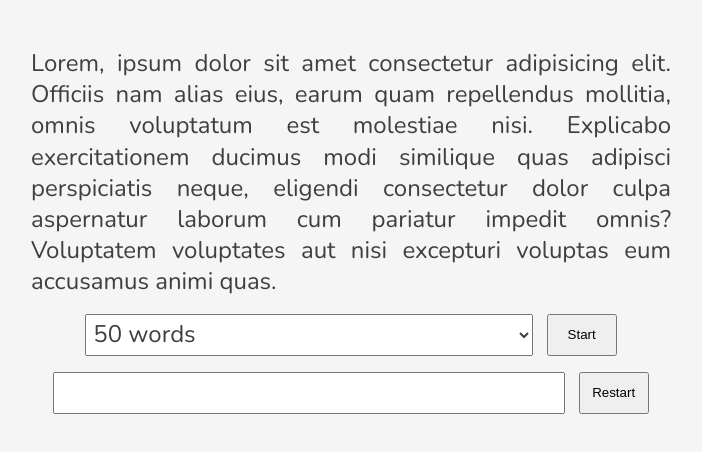
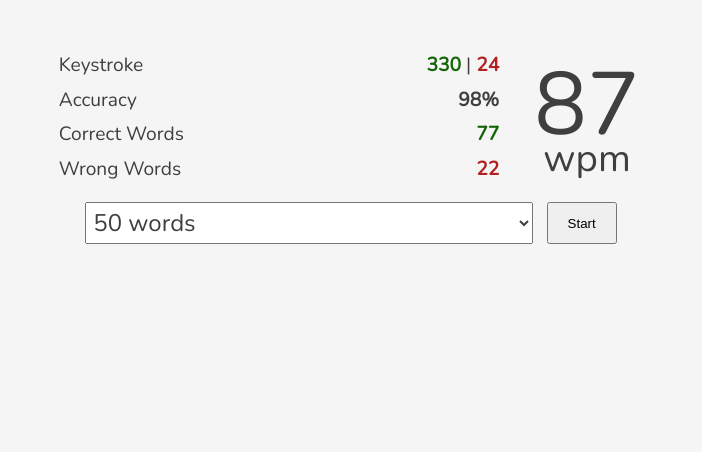
Before and after one commit to nicofzzn/typemaster, a React (Create React App) app: page / in a window 1280 px wide. Shown: the top 452 px of the page, without its empty margins (289-991 px from the left). Built offline with nearby package versions, Linux system fonts and the light colour scheme.

Commit message:
add Result component

```diff
--- a/src/App.tsx
+++ b/src/App.tsx
@@ -3,6 +3,7 @@ import styled from 'styled-components'
 import { StartButton } from './components/StartButton'
 import { Words } from './components/Words'
 import { TypeBox } from './components/TypeBox'
+import { Result } from './components/Result'
 
 const Container = styled.div`
   margin: 0 25%;
@@ -13,9 +14,10 @@ function App() {
   return (
     <div className='App'>
       <Container>
-        <Words />
+        {/* <Words /> */}
+        <Result />
         <StartButton />
-        <TypeBox />
+        {/* <TypeBox /> */}
       </Container>
     </div>
   )
--- /dev/null
+++ b/src/components/Result.tsx
@@ -0,0 +1,71 @@
+import { FC } from 'react'
+import styled from 'styled-components'
+
+const Container = styled.div`
+  display: flex;
+  justify-content: space-evenly;
+  font-family: 'Nunito', sans-serif;
+  color: #3f3f3f;
+  font-size: 1.2em;
+  line-height: 1.8em;
+`
+
+const Left = styled.div`
+  padding: 0 0.2em;
+  width: 35vw;
+`
+
+const Right = styled.div`
+  padding: 0 0.2em;
+  width: 120px;
+  display: flex;
+  flex-direction: column;
+  justify-content: flex-end;
+  align-items: center;
+  font-size: 2em;
+  line-height: 1.4em;
+`
+
+const ItemContainer = styled.div`
+  display: flex;
+  justify-content: space-between;
+`
+const Span = styled.span<{ color?: '#156608' | '#b12121' }>`
+  color: ${props => (props.color ? props.color : '#3f3f3f')};
+  font-weight: 800;
+`
+
+const SpanBig = styled.span`
+  font-size: 2.3em;
+`
+
+export const Result: FC = () => {
+  return (
+    <Container>
+      <Left>
+        <ItemContainer>
+          <span>Keystroke</span>
+          <div>
+            <Span color='#156608'>330</Span> | <Span color='#b12121'>24</Span>
+          </div>
+        </ItemContainer>
+        <ItemContainer>
+          <span>Accuracy</span>
+          <Span>98%</Span>
+        </ItemContainer>
+        <ItemContainer>
+          <span>Correct Words</span>
+          <Span color='#156608'>77</Span>
+        </ItemContainer>
+        <ItemContainer>
+          <span>Wrong Words</span>
+          <Span color='#b12121'>22</Span>
+        </ItemContainer>
+      </Left>
+      <Right>
+        <SpanBig>87</SpanBig>
+        <span>wpm</span>
+      </Right>
+    </Container>
+  )
+}
--- a/src/components/TypeBox.tsx
+++ b/src/components/TypeBox.tsx
@@ -15,7 +15,7 @@ const Input = styled.input.attrs(props => ({
   }
   font-size: 1.5em;
   font-family: 'Nunito', sans-serif;
-  width: 40vw;
+  width: 35vw;
   padding: 3px;
   color: #3f3f3f;
 `
```
